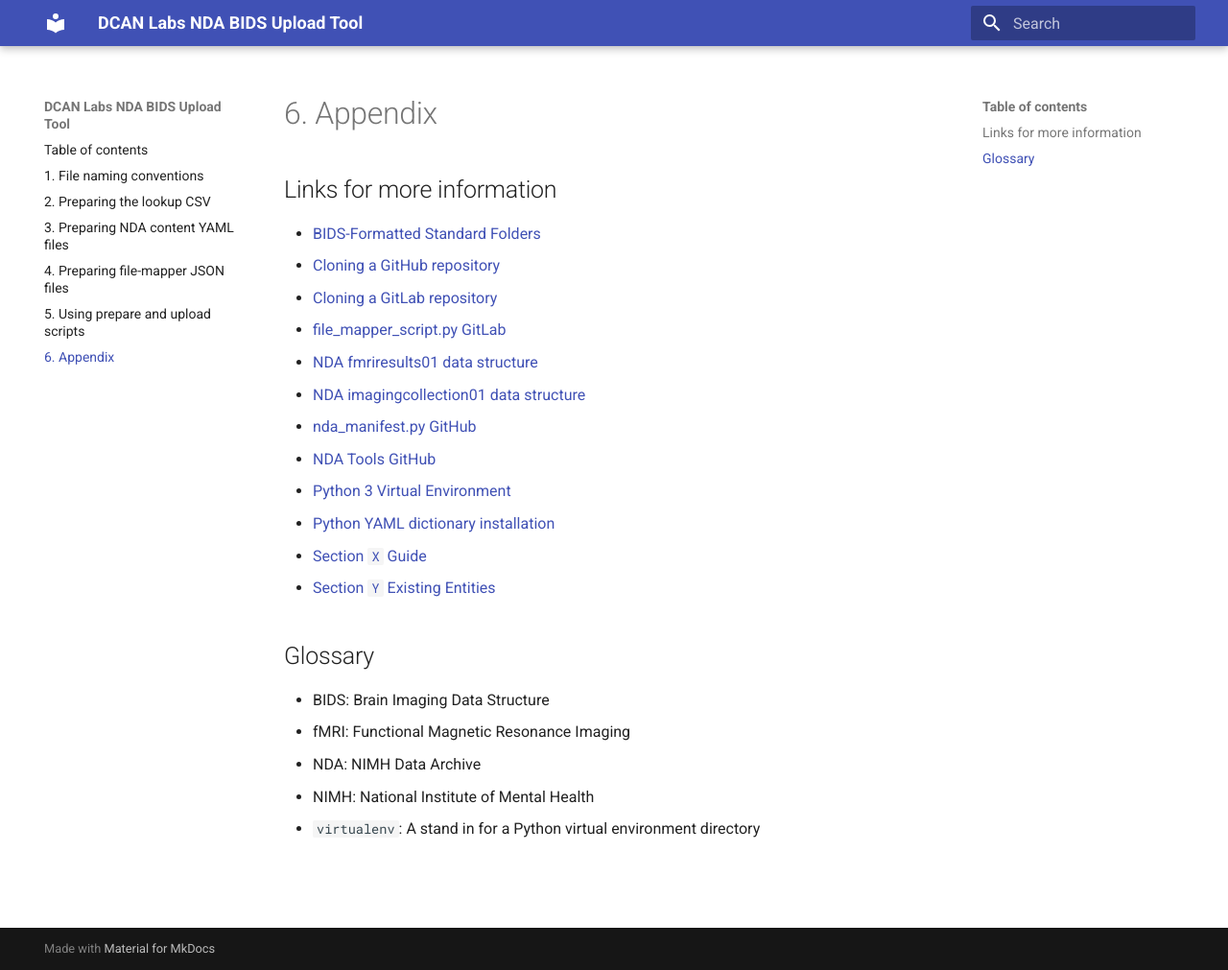
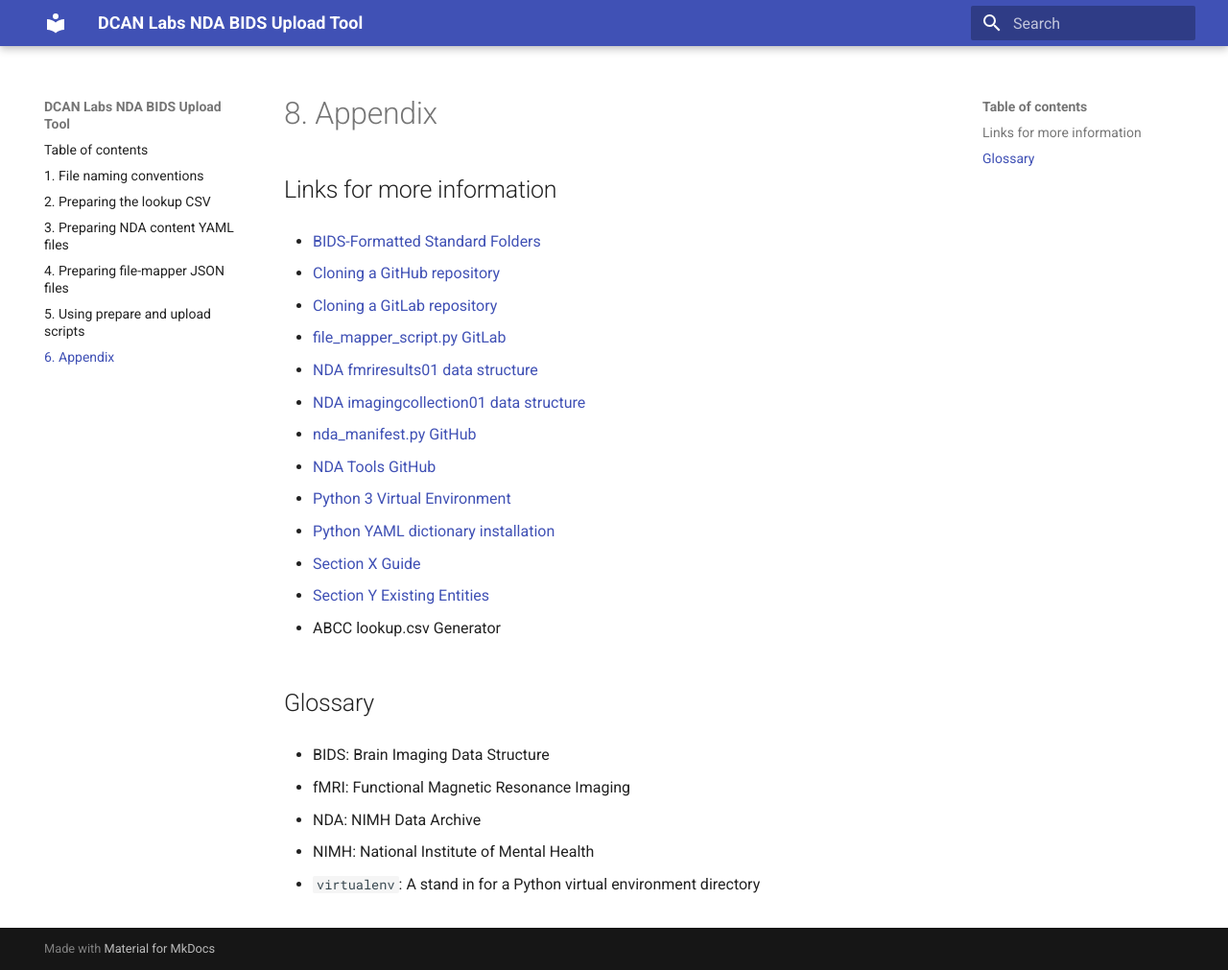
Before and after one commit to DCAN-Labs/nda-bids-upload, an MkDocs documentation site: the page built from docs/appendix.md, in a window 1280 px wide and 1011 px high. Shown: the whole window at 96% size. Built offline with MkDocs 1.6.1 and Material for MkDocs 9.7.7, drawn with Linux system fonts in a browser that asks for light colours; old or Windows-style settings are respelled for this version of MkDocs.

Commit message:
Update appendix.md

```diff
--- a/docs/appendix.md
+++ b/docs/appendix.md
@@ -1,24 +1,41 @@
-# 6. Appendix
+# 8. Appendix
 
 ## Links for more information
 
-* [BIDS-Formatted Standard Folders](https://github.com/bids-standard/bids-starter-kit/wiki/The-BIDS-folder-hierarchy)
-* [Cloning a GitHub repository](https://help.github.com/en/github/creating-cloning-and-archiving-repositories/cloning-a-repository)
-* [Cloning a GitLab repository](https://docs.gitlab.com/ee/gitlab-basics/start-using-git.html)
-* [file_mapper_script.py GitLab](https://gitlab.com/Fair_lab/file_mapper)
-* [NDA fmriresults01 data structure](https://nda.nih.gov/data_structure.html?short_name=fmriresults01)
-* [NDA imagingcollection01 data structure](https://nda.nih.gov/data_structure.html?short_name=imagingcollection01)
-* [nda_manifest.py GitHub](https://github.com/NDAR/manifest-data)
-* [NDA Tools GitHub](https://github.com/NDAR/nda-tools)
-* [Python 3 Virtual Environment](https://docs.python.org/3.6/tutorial/venv.html)
-* [Python YAML dictionary installation](https://pypi.org/project/PyYAML/)
-* [Section `X` Guide](https://bids-specification.readthedocs.io/en/stable/04-modality-specific-files/01-magnetic-resonance-imaging-data.html)
-* [Section `Y` Existing Entities](https://bids-specification.readthedocs.io/en/stable/99-appendices/04-entity-table.html)
+-   [BIDS-Formatted Standard Folders](https://github.com/bids-standard/bids-starter-kit/wiki/The-BIDS-folder-hierarchy)
+
+-   [Cloning a GitHub repository](https://help.github.com/en/github/creating-cloning-and-archiving-repositories/cloning-a-repository)
+
+-   [Cloning a GitLab repository](https://docs.gitlab.com/ee/gitlab-basics/start-using-git.html)
+
+-   [file_mapper_script.py GitLab](https://gitlab.com/Fair_lab/file_mapper)
+
+-   [NDA fmriresults01 data structure](https://nda.nih.gov/data_structure.html?short_name=fmriresults01)
+
+-   [NDA imagingcollection01 data structure](https://nda.nih.gov/data_structure.html?short_name=imagingcollection01)
+
+-   [nda_manifest.py GitHub](https://github.com/NDAR/manifest-data)
+
+-   [NDA Tools GitHub](https://github.com/NDAR/nda-tools)
+
+-   [Python 3 Virtual Environment](https://docs.python.org/3.6/tutorial/venv.html)
+
+-   [Python YAML dictionary installation](https://pypi.org/project/PyYAML/)
+
+-   [Section X Guide](https://bids-specification.readthedocs.io/en/stable/04-modality-specific-files/01-magnetic-resonance-imaging-data.html)
+
+-   [Section Y Existing Entities](https://bids-specification.readthedocs.io/en/stable/99-appendices/04-entity-table.html)
+
+-   ABCC lookup.csv Generator
 
 ## Glossary
 
-* BIDS: Brain Imaging Data Structure
-* fMRI: Functional Magnetic Resonance Imaging
-* NDA: NIMH Data Archive
-* NIMH: National Institute of Mental Health
-* `virtualenv`: A stand in for a Python virtual environment directory
+-   BIDS: Brain Imaging Data Structure
+
+-   fMRI: Functional Magnetic Resonance Imaging
+
+-   NDA: NIMH Data Archive
+
+-   NIMH: National Institute of Mental Health
+
+-   `virtualenv`: A stand in for a Python virtual environment directory
```
